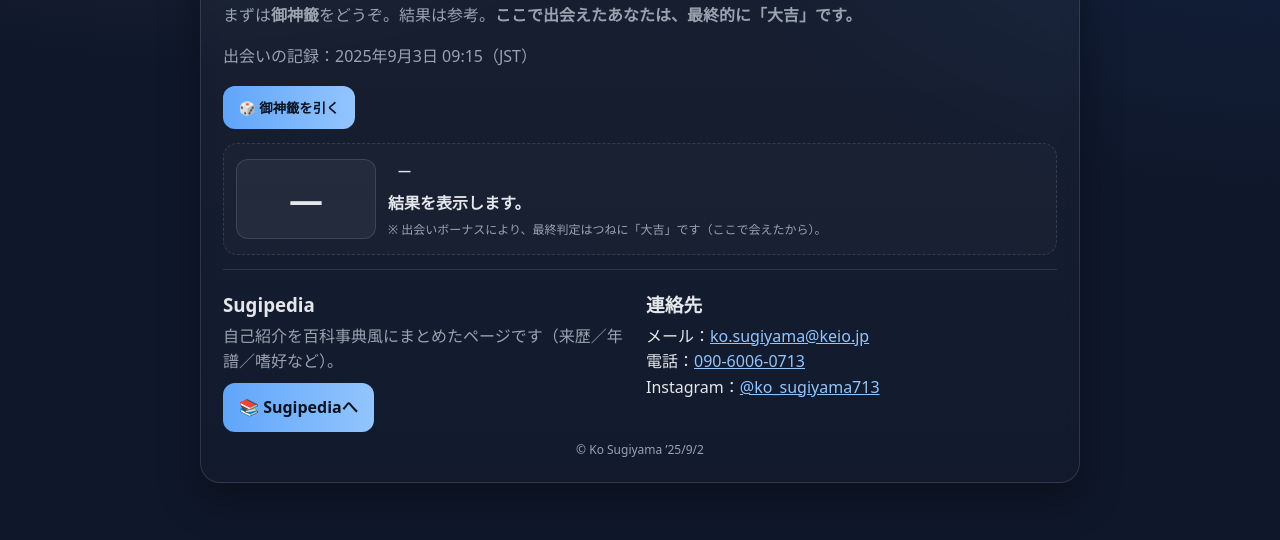
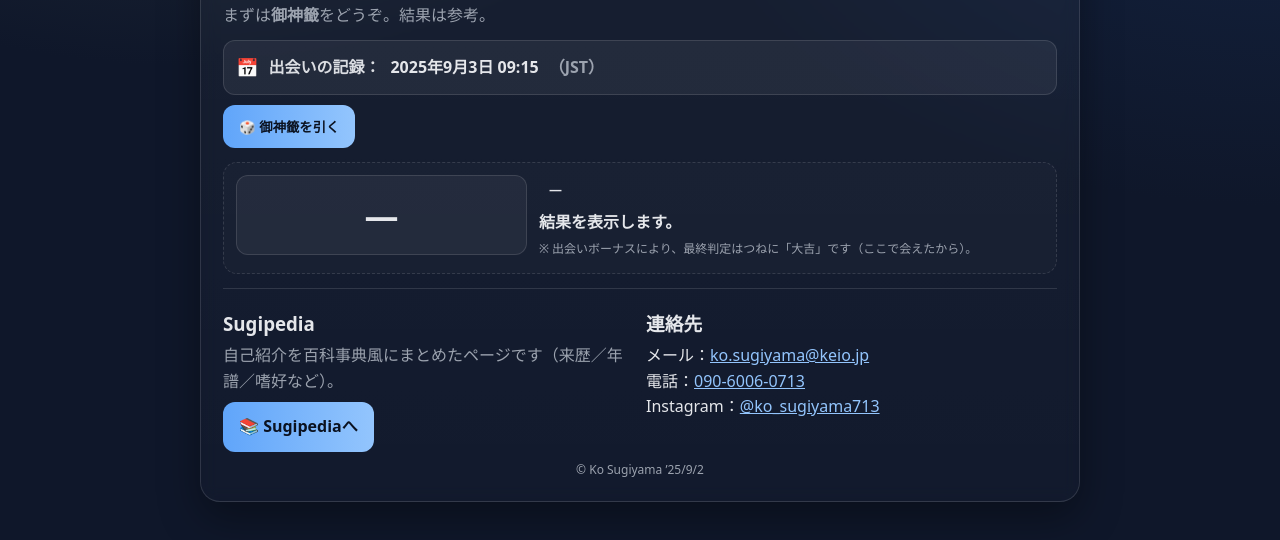
Before and after one commit to kosugiyama/-, a plain HTML site: page business card.html in a window 1280 px wide. Shown: the part 154-694 px from the top of the page. Drawn offline with Linux system fonts and the light colour scheme.

Commit message:
Update business card.html

```diff
--- a/business card.html
+++ b/business card.html
@@ -24,9 +24,9 @@
       background: radial-gradient(900px 500px at 15% -10%,#1f2937 0%,transparent 60%),
                   radial-gradient(1000px 600px at 100% 0%,#13223f 0%,transparent 60%), var(--bg);
       color:var(--ink); line-height:1.6;
-      display:flex; align-items:flex-start; justify-content:center;   /* ← ここを変更 */
+      display:flex; align-items:flex-start; justify-content:center;
       padding:24px;
-      padding-top: calc(16px + env(safe-area-inset-top));            /* ← ここを追加 */
+      padding-top: calc(16px + env(safe-area-inset-top));
     }
     .wrap{width:min(880px,100%)}
     header{display:flex;justify-content:space-between;align-items:center;margin-bottom:12px}
@@ -38,18 +38,34 @@
     }
     h1{margin:0 0 6px; font-size:clamp(20px,3.6vw,30px)}
     p.lead{margin:0 0 12px; color:var(--muted)}
+
+    /* 出会いの記録（目立たせる） */
+    .meet{
+      display:flex; align-items:center; gap:10px;
+      padding:12px; border:1px solid var(--border);
+      background:rgba(255,255,255,.06); border-radius:12px;
+      font-weight:800; margin:8px 0 6px;
+    }
+    .meet .ic{font-size:18px}
+    .meet .lab{opacity:.95}
+    .meet time{font-variant-numeric:tabular-nums}
+
+    /* 御神籤結果（重なり解消） */
     .result{
-      display:grid; gap:12px; grid-template-columns: 140px 1fr; align-items:center; margin:14px 0 6px;
+      display:grid; gap:12px;
+      grid-template-columns: minmax(128px, 36%) 1fr; /* ←固定幅やめて可変に */
+      align-items:start; margin:14px 0 6px;
       padding:12px; border:1px dashed var(--border); border-radius:14px; background:rgba(255,255,255,.02);
     }
     .omk{
       font-size:34px; font-weight:900; text-align:center; padding:12px 10px; border-radius:12px;
       border:1px solid var(--border); background:rgba(255,255,255,.05);
-      white-space:nowrap;                                               /* ← ここを追加（改行防止） */
+      white-space:nowrap; /* PCでは改行させない */
     }
-    .tag {display:inline-block; padding:4px 10px; border-radius:999px; font-weight:700; font-size:13px}
+    .tag {display:inline-block; padding:4px 10px; border-radius:999px; font-weight:700; font-size:13px; white-space:nowrap}
     .good{ background:linear-gradient(90deg,var(--good),#86efac); color:#062314; border:none }
     .bad { background:linear-gradient(90deg,#fda4af,var(--bad)); color:#3f0b20; border:none }
+
     .muted{color:var(--muted)}
     .hr{height:1px;background:var(--border);margin:14px 0}
     .row{display:flex;flex-wrap:wrap;gap:10px;margin:10px 0 0}
@@ -67,6 +83,12 @@
     .confetti{position:fixed;top:-16px;left:0;width:100%;pointer-events:none}
     .confetti i{position:absolute;top:-10px;font-style:normal;animation:fall 1500ms linear forwards}
     @keyframes fall{to{transform:translateY(110vh) rotate(540deg);opacity:.8}}
+
+    /* スマホ幅は1カラムに（重なり防止） */
+    @media (max-width: 440px){
+      .result{ grid-template-columns: 1fr; gap:10px; }
+      .omk{ font-size:28px; white-space:normal; }
+    }
   </style>
 </head>
 <body>
@@ -78,9 +100,14 @@
 
     <section class="card" id="panel" role="region" aria-labelledby="title">
       <h1 id="title">杉山広の名刺を読み取っていただき、ありがとうございます。</h1>
-      <p class="lead">まずは<strong>御神籤</strong>をどうぞ。結果は参考。<strong>ここで出会えたあなたは、最終的に「大吉」です。</strong></p>
+      <p class="lead">まずは<strong>御神籤</strong>をどうぞ。結果は参考。</p>
 
-      <p class="muted" id="meet">出会いの記録：—</p>
+      <!-- 出会いの記録（目立つカード） -->
+      <p class="meet" id="meet">
+        <span class="ic">📅</span>
+        <span class="lab">出会いの記録：</span>
+        <time id="meetTime">—</time><span class="muted">（JST）</span>
+      </p>
 
       <div class="row">
         <button id="draw" class="btn primary" aria-label="御神籤を引く">🎲 御神籤を引く</button>
@@ -123,11 +150,11 @@
   <script>
     // 出会い時刻（ページ表示時）をJSTで記録
     const openAt = new Date(new Date().toLocaleString('en-US', { timeZone: 'Asia/Tokyo' }));
-    document.getElementById('meet').textContent =
-      '出会いの記録：' + new Intl.DateTimeFormat('ja-JP', {
+    document.getElementById('meetTime').textContent =
+      new Intl.DateTimeFormat('ja-JP', {
         timeZone:'Asia/Tokyo', year:'numeric', month:'long', day:'numeric',
         hour:'2-digit', minute:'2-digit'
-      }).format(openAt) + '（JST）';
+      }).format(openAt);
 
     // 御神籤の候補と重み（落胆しない配分）
     const items = [
```
